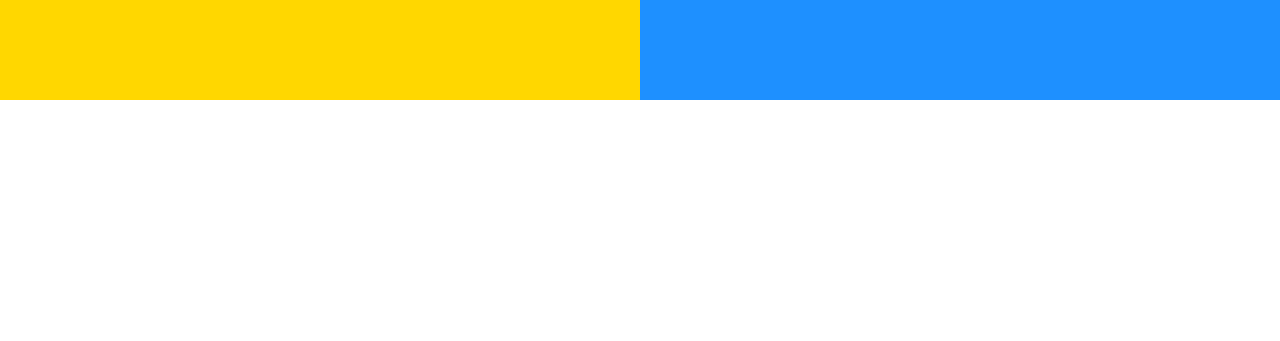
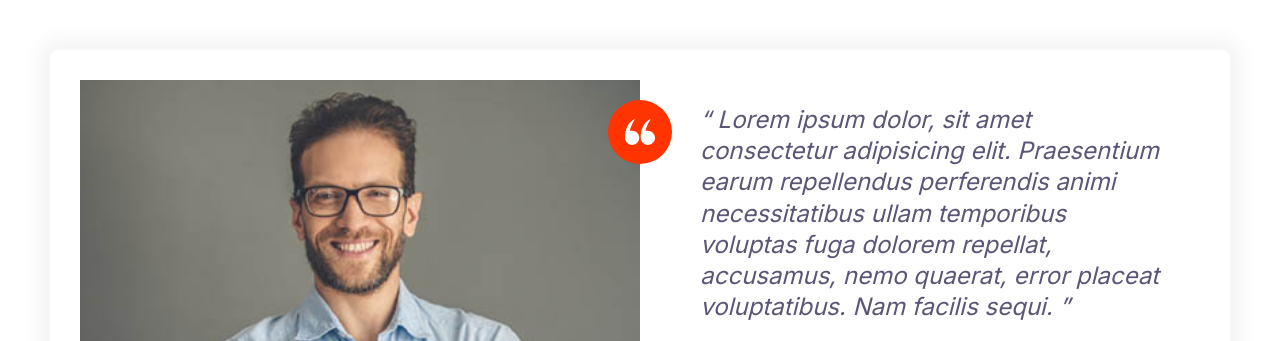
Before and after one commit to rashed4949/Cloud-Hosting-Project, a plain HTML site: page index.html in a window 1280 px wide. Shown: the top 341 px of the page. Drawn offline with Linux system fonts and the light colour scheme.

Commit message:
testimonial component added

```diff
--- a/css/styles.css
+++ b/css/styles.css
@@ -146,8 +146,15 @@ a {
   width: 40px;
   height: 40px;
 }
+.icon--small {
+  width: 30px;
+  height: 30px;
+}
 .icon--primary {
   fill: var(--color-primary);
+}
+.icon--white {
+  fill: white;
 }
 .icon-container {
   background-color: #f3f9fa;
@@ -157,6 +164,10 @@ a {
   display: inline-flex;
   justify-content: center;
   align-items: center;
+}
+
+.icon-container--accent {
+  background: var(--color-accent);
 }
 
 /* Buttons */
@@ -247,7 +258,7 @@ a {
 .card {
   border-radius: 7px;
   box-shadow: 0 0 20px 10px #f3f3f3;
-  overflow: hidden;
+  /* overflow: hidden; */
 }
 .card__header,
 .card__body {
@@ -376,3 +387,29 @@ a {
     grid-template-columns: repeat(2, 1fr);
   }
 }
+
+/* Testimonials */
+.testimonial {
+  padding: 3rem;
+}
+.testimonial__image {
+  position: relative;
+}
+.testimonial__image > img {
+  width: 100%;
+}
+.testimonial__image > .icon-container {
+  position: absolute;
+  top: 2rem;
+  right: -32px;
+}
+
+@media screen and (min-width: 768px) {
+  .testimonial .quote,
+  .testimonial .quote__author {
+    font-size: 2.4rem;
+  }
+  .testimonial .quote {
+    margin-left: 6rem;
+  }
+}
--- a/index.html
+++ b/index.html
@@ -13,10 +13,39 @@
     <link rel="stylesheet" href="css/normalize.css" />
     <link rel="stylesheet" href="css/styles.css" />
   </head>
-  <body>
-    <div class="grid grid--1x2">
-      <div style="height: 100px; background-color: gold"></div>
-      <div style="height: 100px; background-color: dodgerblue"></div>
+  <body style="padding: 5rem">
+    <div class="card testimonial">
+      <div class="grid grid--1x2">
+        <div class="testimonial__image">
+          <img src="images/testimonial.jpg" alt="A happy smiling customer" />
+          <span class="icon-container icon-container--accent">
+            <svg class="icon icon--white icon--small">
+              <use xlink:href="images/sprite.svg#quotes"></use>
+            </svg>
+          </span>
+        </div>
+        <blockquote class="quote">
+          <p class="quote__text">
+            Lorem ipsum dolor, sit amet consectetur adipisicing elit.
+            Praesentium earum repellendus perferendis animi necessitatibus ullam
+            temporibus voluptas fuga dolorem repellat, accusamus, nemo quaerat,
+            error placeat voluptatibus. Nam facilis sequi.
+          </p>
+          <footer>
+            <div class="media">
+              <div class="media__image">
+                <svg class="icon icon--primary quote__line">
+                  <use xlink:href="images/sprite.svg#line"></use>
+                </svg>
+              </div>
+              <div class="media__body">
+                <h3 class="media__title quote__author">John Smith</h3>
+                <p class="quote__organization">ABC Company</p>
+              </div>
+            </div>
+          </footer>
+        </blockquote>
+      </div>
     </div>
   </body>
 </html>
```
Also changed, not shown: components/testimonials.html (added, +33 -0 lines), images/testimonial.jpg (added).
